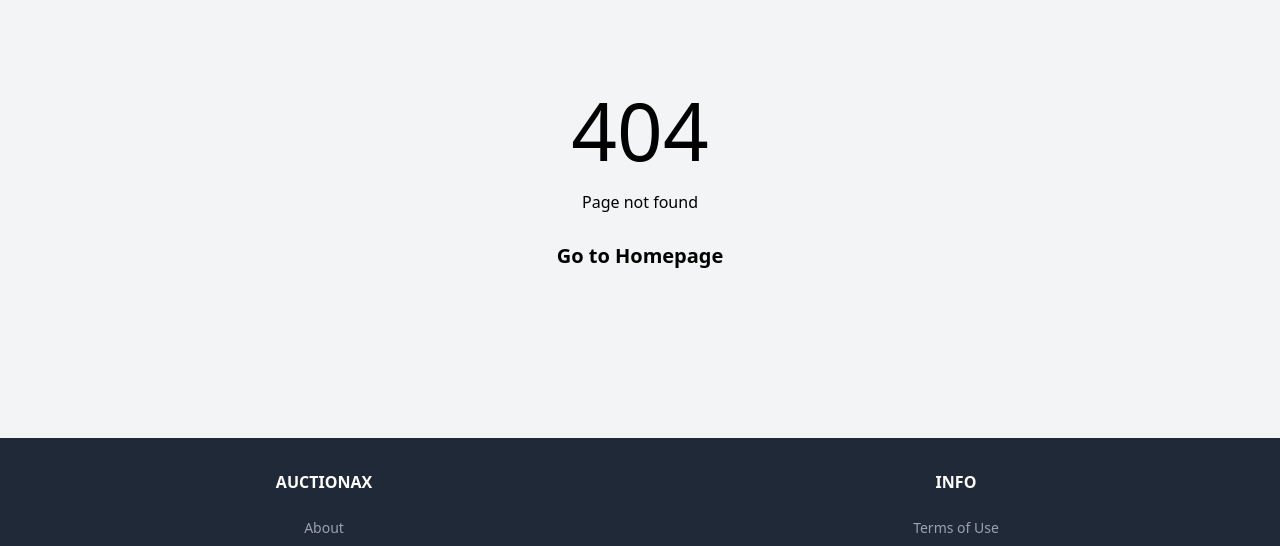
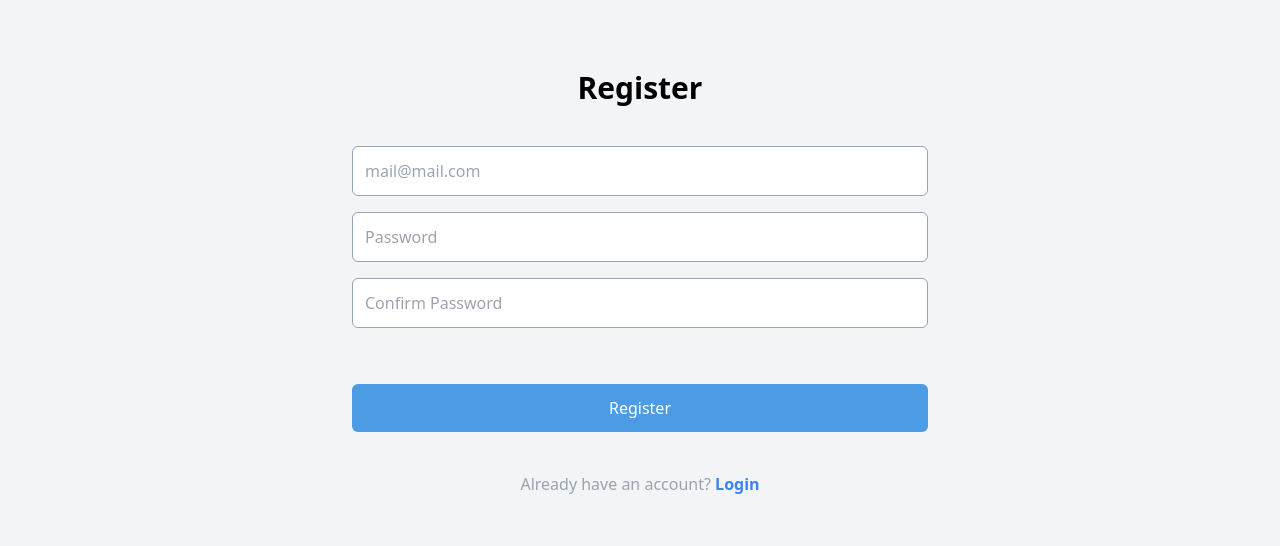
Before and after one commit to steffegit/auction-frontend, a React (Create React App) app: page /register in a window 1280 px wide. Shown: the part 184-730 px from the top of the page. Built offline with nearby package versions, Linux system fonts and the light colour scheme; no server answers.

Commit message:
Added Register page.

```diff
--- a/src/App.js
+++ b/src/App.js
@@ -4,6 +4,7 @@ import Post from './pages/Post'
 import NotFoundPage from './pages/NotFoundPage'
 import Bid from './pages/Bid'
 import Login from './pages/Login'
+import Register from './pages/Register'
 import Search from './pages/Search'
 import BidForm from './pages/BidForm'
 import Profile from './pages/Profile'
@@ -59,6 +60,16 @@ function App() {
               }
             />
             <Route
+              path="/register"
+              element={
+                <ProtectedRoute
+                  user={JSON.parse(localStorage.getItem('guest'))}
+                >
+                  <Register />
+                </ProtectedRoute>
+              }
+            />
+            <Route
               path="/profile"
               element={
                 <ProtectedUserRoute
--- /dev/null
+++ b/src/pages/Register.jsx
@@ -0,0 +1,43 @@
+import React from 'react'
+import { useNavigate } from 'react-router-dom'
+
+function Register() {
+  return (
+    <div className="flex flex-col p-5 py-20 max-w-7xl mx-auto rounded-sm">
+      <div className="text-3xl font-bold self-center mb-10">Register</div>
+      <form className="flex flex-col space-y-14 max-w-xl mx-auto">
+        <div className="space-y-4">
+          <input
+            type="email"
+            placeholder="mail@mail.com"
+            className="w-full p-3 rounded-md border border-slate-400 focus:outline-none focus:border-slate-500"
+          />
+          <input
+            type="password"
+            placeholder="Password"
+            className="w-full p-3 rounded-md border border-slate-400 focus:outline-none focus:border-slate-500"
+          />
+          <input
+            type="password"
+            placeholder="Confirm Password"
+            className="w-full p-3 rounded-md border border-slate-400 focus:outline-none focus:border-slate-500"
+          />
+        </div>
+        <button
+          type="submit"
+          className="py-3 bg-secondary font-medium rounded-md text-white hover:bg-primary transition-all"
+        >
+          Register
+        </button>
+      </form>
+      <div className="flex justify-center mt-10 text-gray-400">
+        Already have an account?&nbsp;
+        <a href="/login" className="text-blue-500 font-bold hover:underline">
+          Login
+        </a>
+      </div>
+    </div>
+  )
+}
+
+export default Register
```
